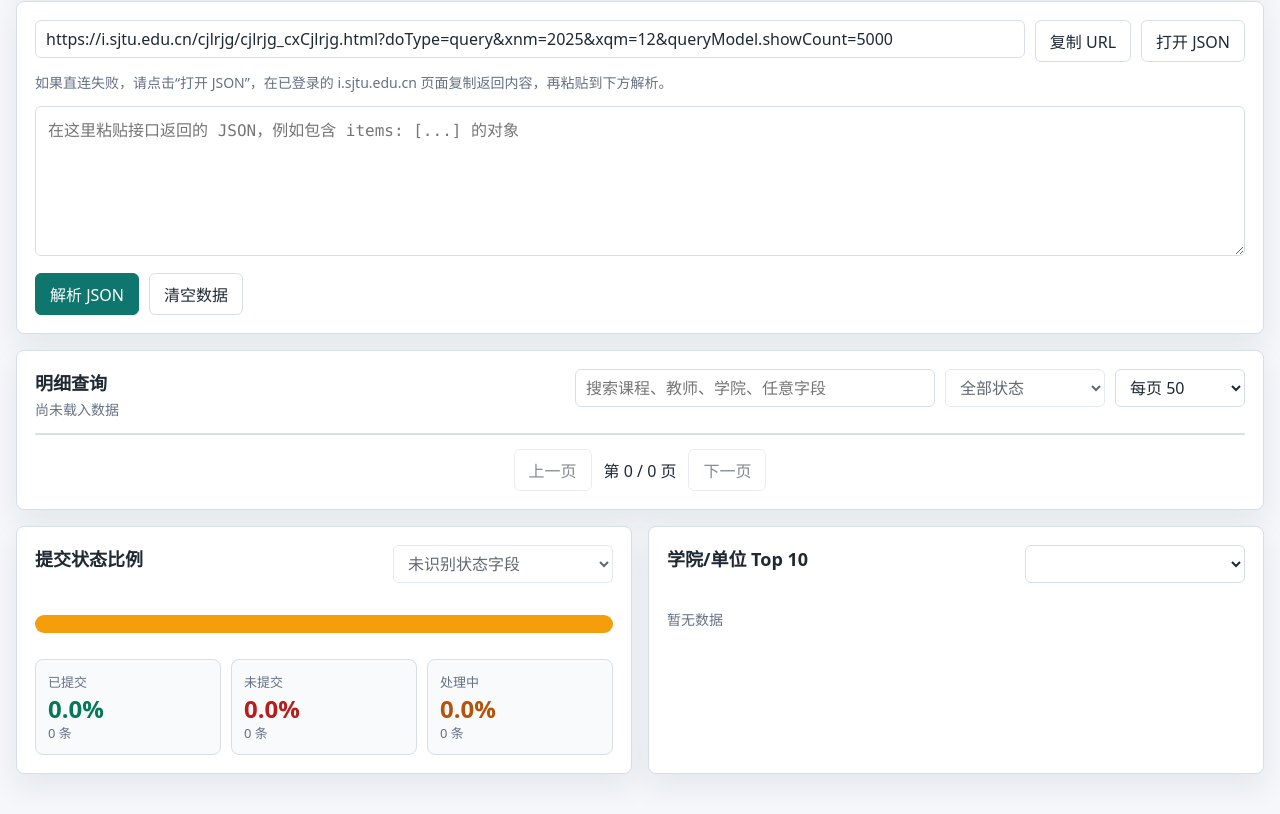
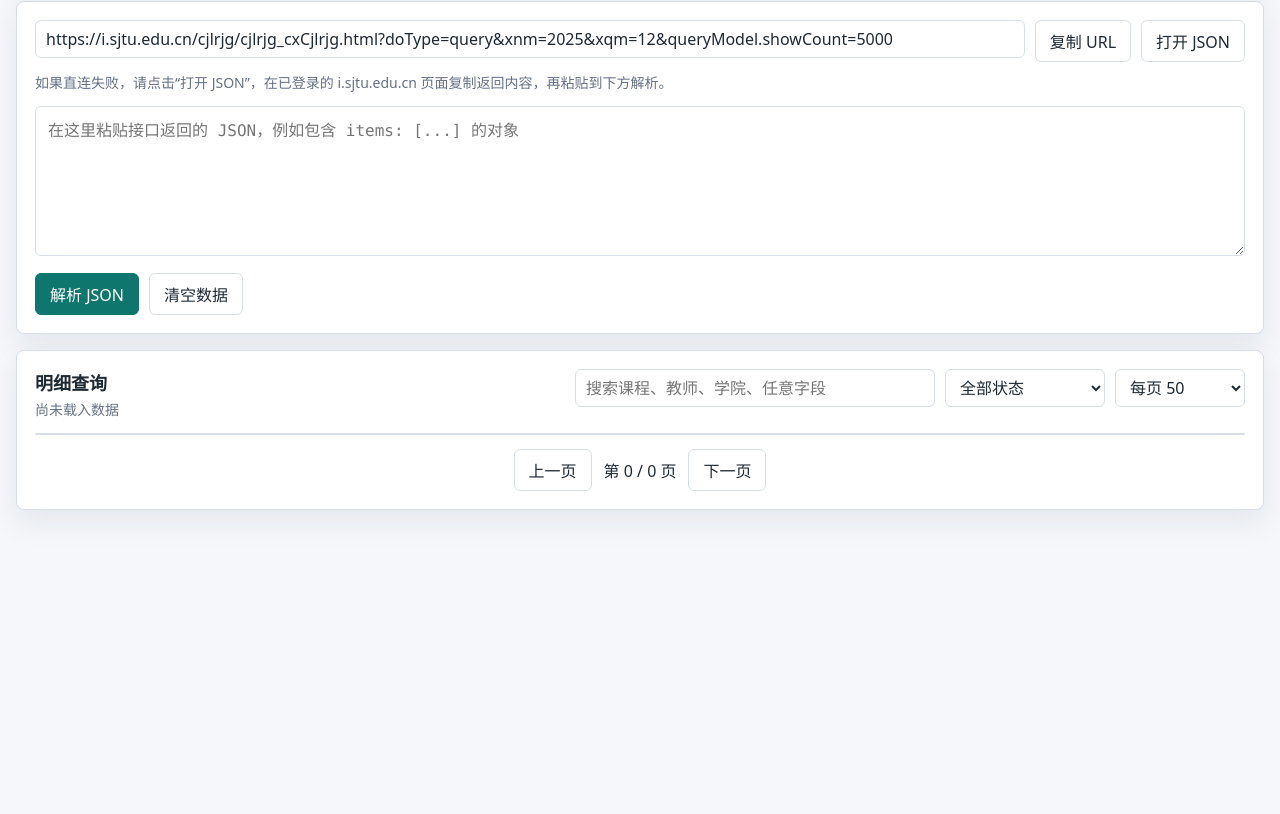
Before and after one commit to turtleneck1109-design/sjtu-score-release-query, a plain HTML site: page index.html in a window 1280 px wide. Shown: the part 358-1172 px from the top of the page. After the commit the page ends 908 px from the top, so only its background shows below. Drawn offline with Linux system fonts and the light colour scheme.

Commit message:
Remove unused chart panels

```diff
--- a/app.js
+++ b/app.js
@@ -82,10 +82,6 @@ const els = {
   totalCount: document.querySelector("#totalCount"),
   submittedCount: document.querySelector("#submittedCount"),
   pendingCount: document.querySelector("#pendingCount"),
-  statusFieldSelect: document.querySelector("#statusFieldSelect"),
-  groupFieldSelect: document.querySelector("#groupFieldSelect"),
-  statusChart: document.querySelector("#statusChart"),
-  groupChart: document.querySelector("#groupChart"),
   searchInput: document.querySelector("#searchInput"),
   statusFilter: document.querySelector("#statusFilter"),
   pageSizeSelect: document.querySelector("#pageSizeSelect"),
@@ -170,18 +166,7 @@ function loadPayload(payload, source = "JSON") {
   setStatus(`${source} 已载入 ${items.length} 条。`);
 }
 
-function hydrateFieldSelects() {
-  const options = state.columns.map((field) => `<option value="${escapeHtml(field)}">${escapeHtml(labelFor(field))}</option>`).join("");
-  els.statusFieldSelect.innerHTML = `<option value="">未识别状态字段</option>${options}`;
-  els.groupFieldSelect.innerHTML = options;
-  els.statusFieldSelect.value = state.statusField;
-  els.groupFieldSelect.value = state.groupField;
-  els.statusFieldSelect.disabled = !state.columns.length;
-}
 
-function hasStatusField() {
-  return Boolean(state.statusField);
-}
 
 
 function statusLabel() {
@@ -206,7 +191,6 @@ function applyFilters() {
 function renderAll() {
   renderStats();
   renderStatusFilter();
-  renderCharts();
   renderTable();
 }
 
@@ -218,75 +202,6 @@ function renderStats() {
   els.pendingCount.textContent = total - submitted;
 }
 
-function countBy(field, limit = Infinity) {
-  if (!field) return [];
-  const counts = new Map();
-  state.rawItems.forEach((item) => {
-    const key = flattenValue(item[field]).trim() || "空/未知";
-    counts.set(key, (counts.get(key) || 0) + 1);
-  });
-  return Array.from(counts.entries())
-    .sort((a, b) => b[1] - a[1] || a[0].localeCompare(b[0], "zh-CN"))
-    .slice(0, limit);
-}
-
-function renderBarChart(container, rows) {
-  const max = Math.max(1, ...rows.map((row) => row[1]));
-  if (!rows.length) {
-    container.innerHTML = `<p class="hint">暂无数据</p>`;
-    return;
-  }
-  container.innerHTML = rows.map(([label, count]) => {
-    const width = Math.max(3, Math.round((count / max) * 100));
-    return `
-      <div class="bar-row" title="${escapeHtml(label)}: ${count}">
-        <span class="bar-label">${escapeHtml(label)}</span>
-        <span class="bar-track"><span class="bar-fill" style="width:${width}%"></span></span>
-        <span class="bar-value">${count}</span>
-      </div>
-    `;
-  }).join("");
-}
-
-function renderStatusRatio() {
-  const categories = [
-    { key: "submitted", label: "已提交", className: "submitted" },
-    { key: "unsubmitted", label: "未提交", className: "unsubmitted" },
-    { key: "processing", label: "处理中", className: "processing" },
-  ];
-  const counts = Object.fromEntries(categories.map((category) => [category.key, 0]));
-  counts.unsubmitted = state.rawItems.length;
-  const total = Math.max(1, state.rawItems.length);
-
-  const cards = categories.map((category) => {
-    const count = counts[category.key];
-    const percent = state.rawItems.length ? ((count / total) * 100).toFixed(1) : "0.0";
-    return `
-      <div class="ratio-card ${category.className}">
-        <span>${category.label}</span>
-        <strong>${percent}%</strong>
-        <small>${count} 条</small>
-      </div>
-    `;
-  }).join("");
-
-  const segments = categories
-    .filter((category) => counts[category.key] > 0)
-    .map((category) => {
-      const percent = (counts[category.key] / total) * 100;
-      return `<span class="ratio-segment ${category.className}" style="width:${percent}%" title="${category.label}: ${counts[category.key]} 条"></span>`;
-    }).join("");
-
-  els.statusChart.innerHTML = `
-    <div class="ratio-stack">${segments || `<span class="ratio-segment processing" style="width:100%"></span>`}</div>
-    <div class="ratio-cards">${cards}</div>
-  `;
-}
-
-function renderCharts() {
-  renderStatusRatio();
-  renderBarChart(els.groupChart, countBy(state.groupField, 10));
-}
 
 function renderStatusFilter() {
   const current = els.statusFilter.value;
@@ -310,9 +225,6 @@ function renderTable() {
   els.tableBody.innerHTML = rows.map((item) => {
     return `<tr>${visibleColumns.map((field) => {
       const value = flattenValue(item[field]);
-      if (hasStatusField() && field === state.statusField) {
-        return `<td>${escapeHtml(value)}</td>`;
-      }
       return `<td>${escapeHtml(value)}</td>`;
     }).join("")}</tr>`;
   }).join("");
@@ -393,15 +305,6 @@ els.clearButton.addEventListener("click", () => {
   applyFilters();
   setStatus("已清空。");
 });
-els.statusFieldSelect.addEventListener("change", () => {
-  state.statusField = els.statusFieldSelect.value;
-  state.page = 1;
-  applyFilters();
-});
-els.groupFieldSelect.addEventListener("change", () => {
-  state.groupField = els.groupFieldSelect.value;
-  renderCharts();
-});
 els.searchInput.addEventListener("input", () => {
   state.page = 1;
   applyFilters();
--- a/index.html
+++ b/index.html
@@ -97,23 +97,6 @@
           <button id="nextPage" type="button">下一页</button>
         </div>
       </section>
-
-      <section class="grid">
-        <div class="panel">
-          <div class="panel-title">
-            <h2>提交状态比例</h2>
-            <select id="statusFieldSelect" aria-label="状态字段"></select>
-          </div>
-          <div id="statusChart" class="bars"></div>
-        </div>
-        <div class="panel">
-          <div class="panel-title">
-            <h2>学院/单位 Top 10</h2>
-            <select id="groupFieldSelect" aria-label="分组字段"></select>
-          </div>
-          <div id="groupChart" class="bars"></div>
-        </div>
-      </section>
     </main>
     <script src="app.js"></script>
   </body>
--- a/styles.css
+++ b/styles.css
@@ -205,13 +205,7 @@ h2 {
   font-size: 14px;
 }
 
-.grid {
-  display: grid;
-  grid-template-columns: repeat(2, minmax(0, 1fr));
-  gap: 16px;
-}
 
-.panel-title,
 .table-toolbar {
   display: flex;
   gap: 16px;
@@ -219,112 +213,7 @@ h2 {
   justify-content: space-between;
 }
 
-.panel-title select {
-  max-width: 220px;
-}
 
-.bars {
-  display: grid;
-  gap: 10px;
-  margin-top: 16px;
-}
-
-.bar-row {
-  display: grid;
-  grid-template-columns: minmax(110px, 0.8fr) minmax(0, 2fr) 64px;
-  gap: 10px;
-  align-items: center;
-  min-height: 28px;
-}
-
-.bar-label,
-.bar-value {
-  overflow: hidden;
-  color: var(--muted);
-  font-size: 13px;
-  text-overflow: ellipsis;
-  white-space: nowrap;
-}
-
-.bar-track {
-  height: 12px;
-  overflow: hidden;
-  border-radius: 999px;
-  background: #e6ebf2;
-}
-
-.bar-fill {
-  height: 100%;
-  border-radius: inherit;
-  background: var(--accent);
-}
-
-
-.ratio-stack {
-  display: flex;
-  height: 18px;
-  overflow: hidden;
-  border-radius: 999px;
-  background: #e6ebf2;
-  margin-top: 16px;
-}
-
-.ratio-segment {
-  min-width: 3px;
-  height: 100%;
-}
-
-.ratio-cards {
-  display: grid;
-  grid-template-columns: repeat(3, minmax(0, 1fr));
-  gap: 10px;
-  margin-top: 16px;
-}
-
-.ratio-card {
-  border: 1px solid var(--line);
-  border-radius: 8px;
-  padding: 12px;
-  background: #f8fafc;
-}
-
-.ratio-card span,
-.ratio-card small {
-  display: block;
-  color: var(--muted);
-  font-size: 13px;
-}
-
-.ratio-card strong {
-  display: block;
-  margin: 6px 0 2px;
-  font-size: 24px;
-  line-height: 1;
-}
-
-.ratio-card.submitted strong {
-  color: #047857;
-}
-
-.ratio-card.unsubmitted strong {
-  color: #b91c1c;
-}
-
-.ratio-card.processing strong {
-  color: #b45309;
-}
-
-.ratio-segment.submitted {
-  background: #10b981;
-}
-
-.ratio-segment.unsubmitted {
-  background: #ef4444;
-}
-
-.ratio-segment.processing {
-  background: #f59e0b;
-}
 .filters {
   display: grid;
   grid-template-columns: minmax(220px, 360px) 160px 130px;
@@ -415,8 +304,7 @@ td {
 
   .hero-stats,
   .controls,
-  .filters,
-  .ratio-cards {
+  .filters {
     grid-template-columns: 1fr;
   }
 
```
